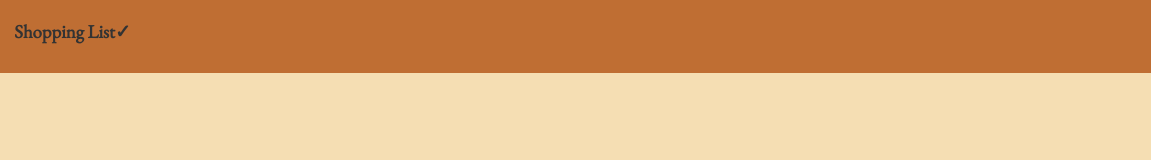
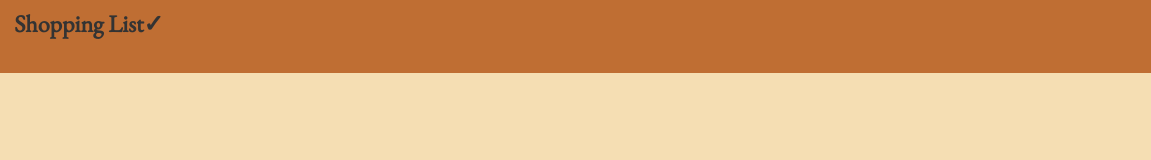
Before and after one commit to michael4reynolds/shopping-list-app, a plain HTML site: page index.html in a window 1280 px wide. Shown: the full height of the page, 64-1215 px from the left. Drawn offline with nearby package versions, Linux system fonts and the light colour scheme.

Commit message:
increase tagline size

```diff
--- a/css/styles.css
+++ b/css/styles.css
@@ -48,7 +48,8 @@ img[alt=logo] {
     width: 150px;
 }
 
-header h3 {
+header h2 {
+    top: -12px;
     position: absolute;
 }
 
--- a/index.html
+++ b/index.html
@@ -16,7 +16,7 @@
       <img src="images/Icon-elusive-check.png" alt="logo">
     </div>
     <div class="tagline">
-      <h3>Shopping List✓</h3>
+      <h2>Shopping List✓</h2>
     </div>
     <div class="menu-button">
       <img src="images/menu_icon_light.png" alt="menu">
```
